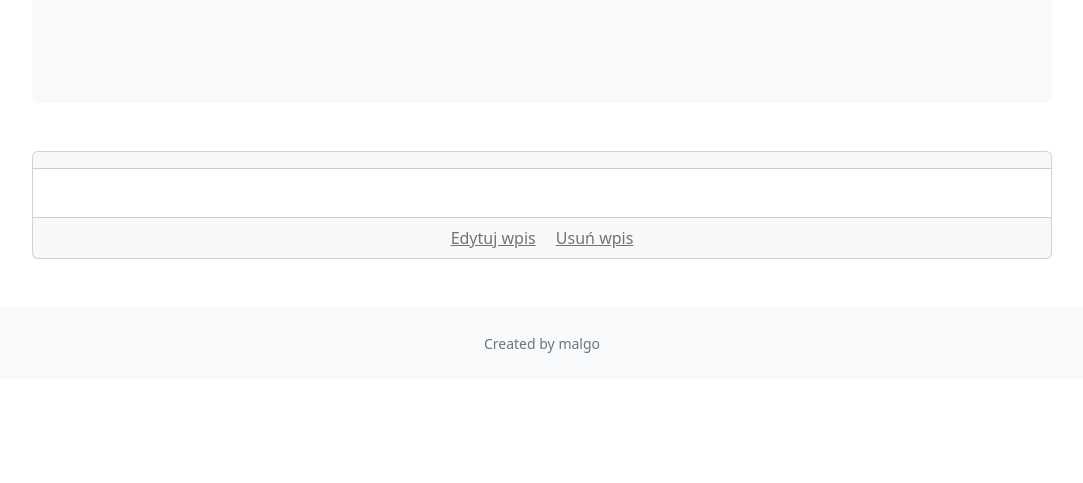
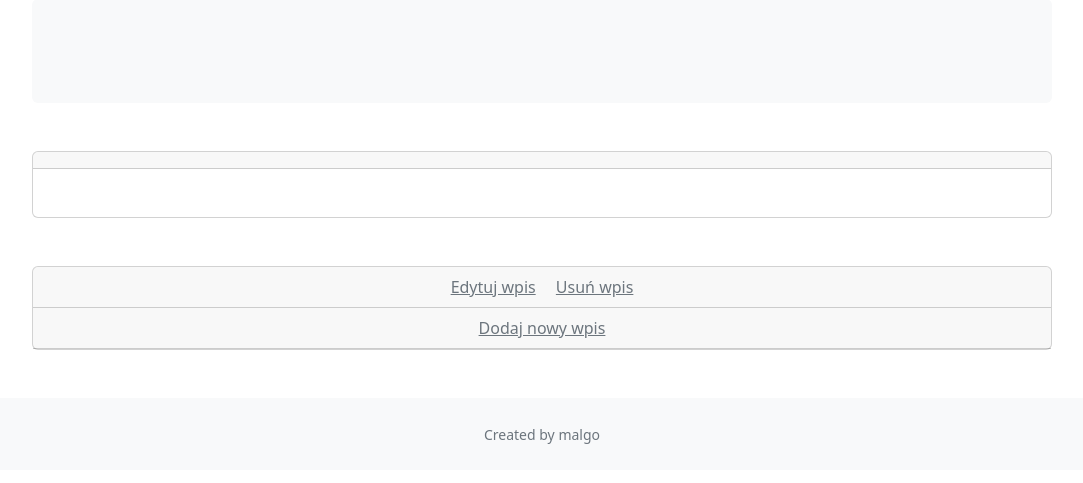
Before and after one commit to margareth91/my_secret_diary, a Django app: template diary/templates/diary/entry_detail.html in a window 1280 px wide. Shown: the part 121-604 px from the top of the page, without its empty margins (98-1181 px from the left). Run offline with Django 5.2, Linux system fonts and the light colour scheme; the template is opened without the code that fills it, so the values that code supplies are empty; some libraries are stand-ins or nearby versions.

Commit message:
entry_detail template update

```diff
--- a/diary/templates/diary/entry_detail.html
+++ b/diary/templates/diary/entry_detail.html
@@ -12,9 +12,14 @@
     <div class="card-body">
         <p>{{ entry.text|linebreaks }}</p>
     </div>
-    <div class="card-footer text-center">
+</div>
+<div class="card mt-5">
+    <div class="card-header text-center">
         <a href="{% url 'edit_entry' entry.id %}" class="card-link text-secondary">Edytuj wpis</a>
         <a href="{% url 'remove_entry' entry.id %}" class="card-link text-secondary">Usuń wpis</a>
     </div>
+    <div class="card-header text-center">
+        <a href="{% url 'new_entry' %}" class="card-link text-secondary">Dodaj nowy wpis</a>
+    </div>
 </div>
 {% endblock content %}
```
